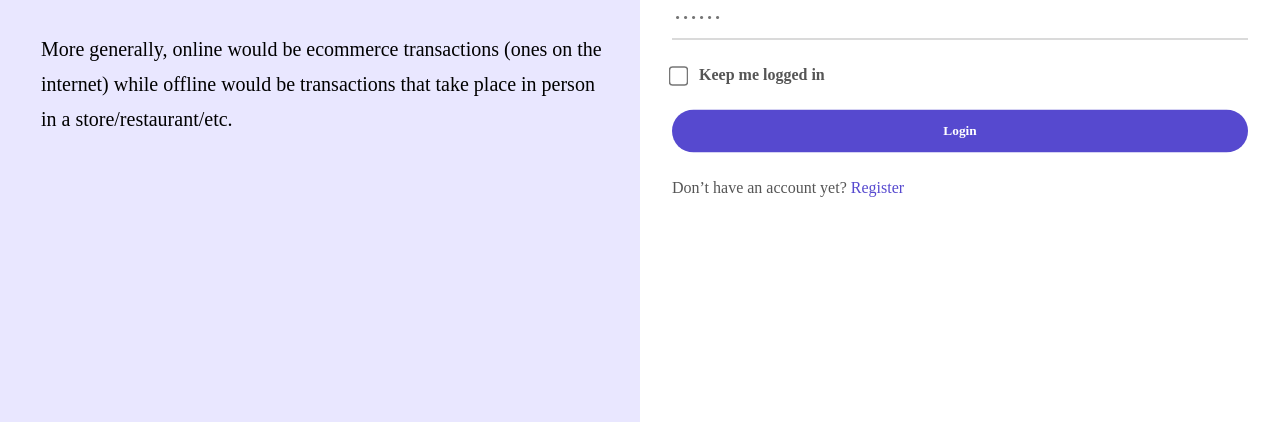
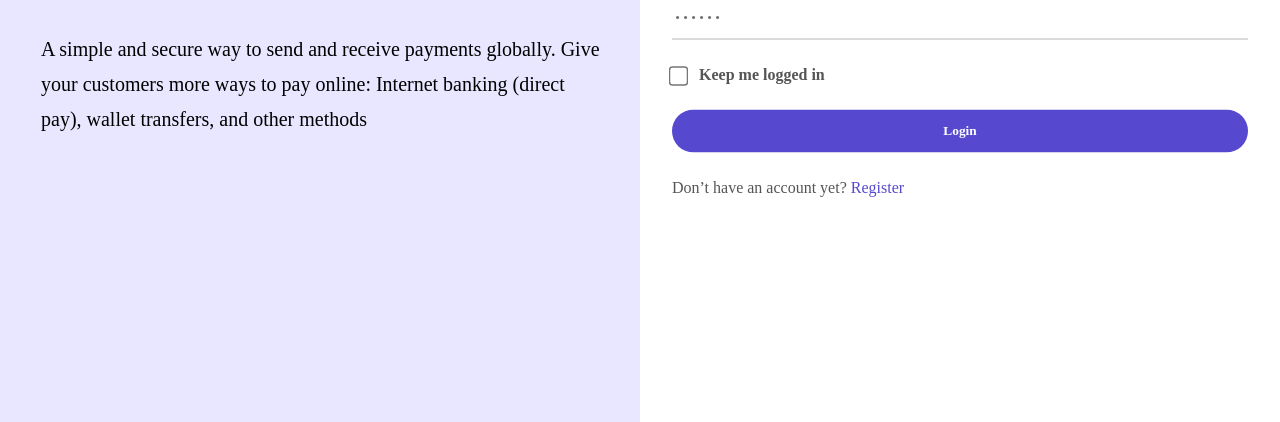
Before and after one commit to Team-Aquila/Task1, a plain HTML site: page aqlogin.html in a window 1280 px wide. Shown: the part 378-800 px from the top of the page. Drawn offline with Linux system fonts and the light colour scheme; a web font is replaced by a local one.

Commit message:
Register page

```diff
--- a/aqlogin.html
+++ b/aqlogin.html
@@ -21,8 +21,8 @@
 					Make both online and offline payments easier
 				</h1>
 				<div class="intro-sec">
-					More generally, online would be ecommerce transactions (ones on the internet) while offline would be transactions that take place in person in a store/restaurant/etc.
-				</div>
+                    A simple and secure way to send and receive payments globally. Give your customers more ways to pay online: Internet banking (direct pay), wallet transfers, and other methods
+                </div>
 			</div>
 		</div>
 		<div class="form-section">
```
Also changed, not shown: aqregister.html (+1 -1 lines).
